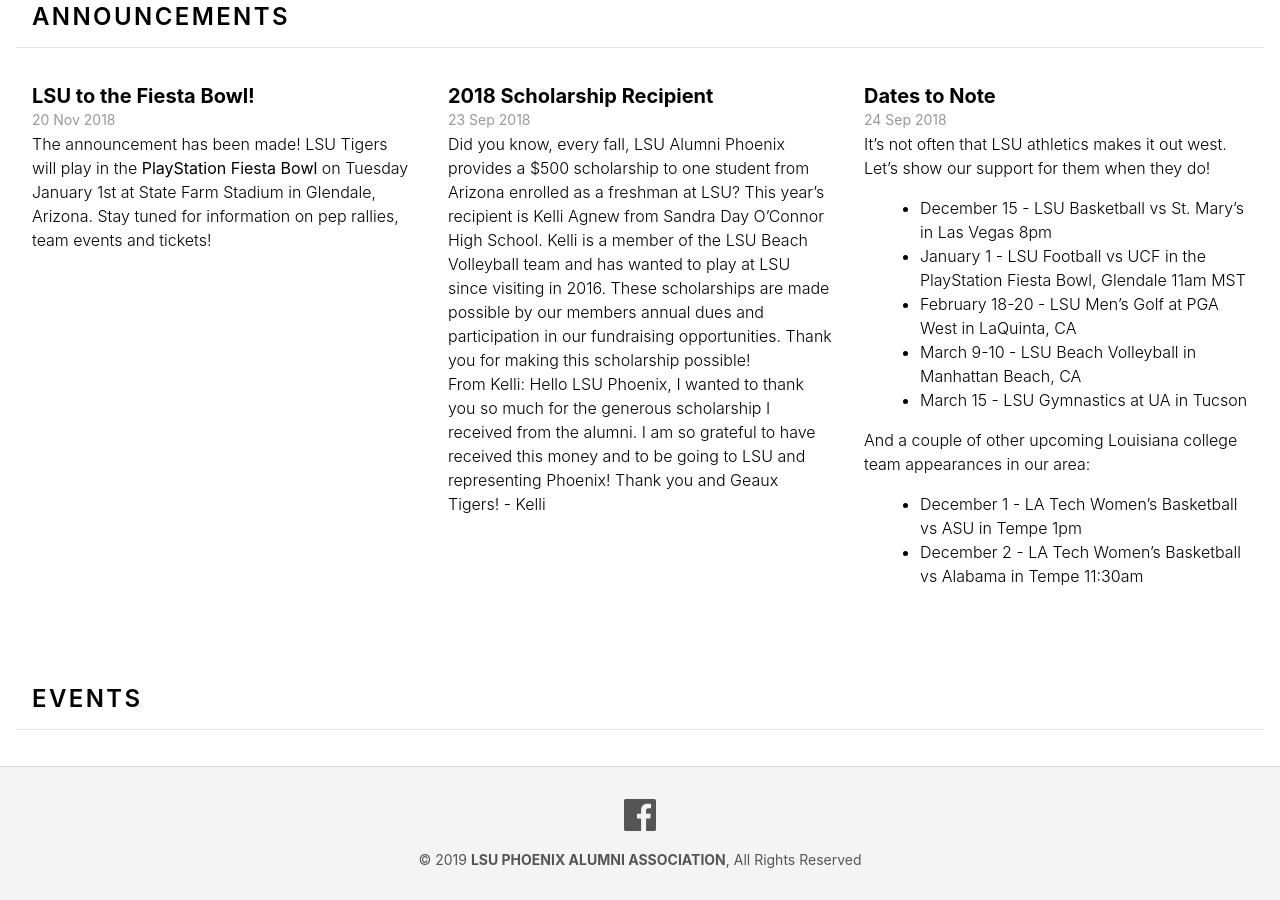
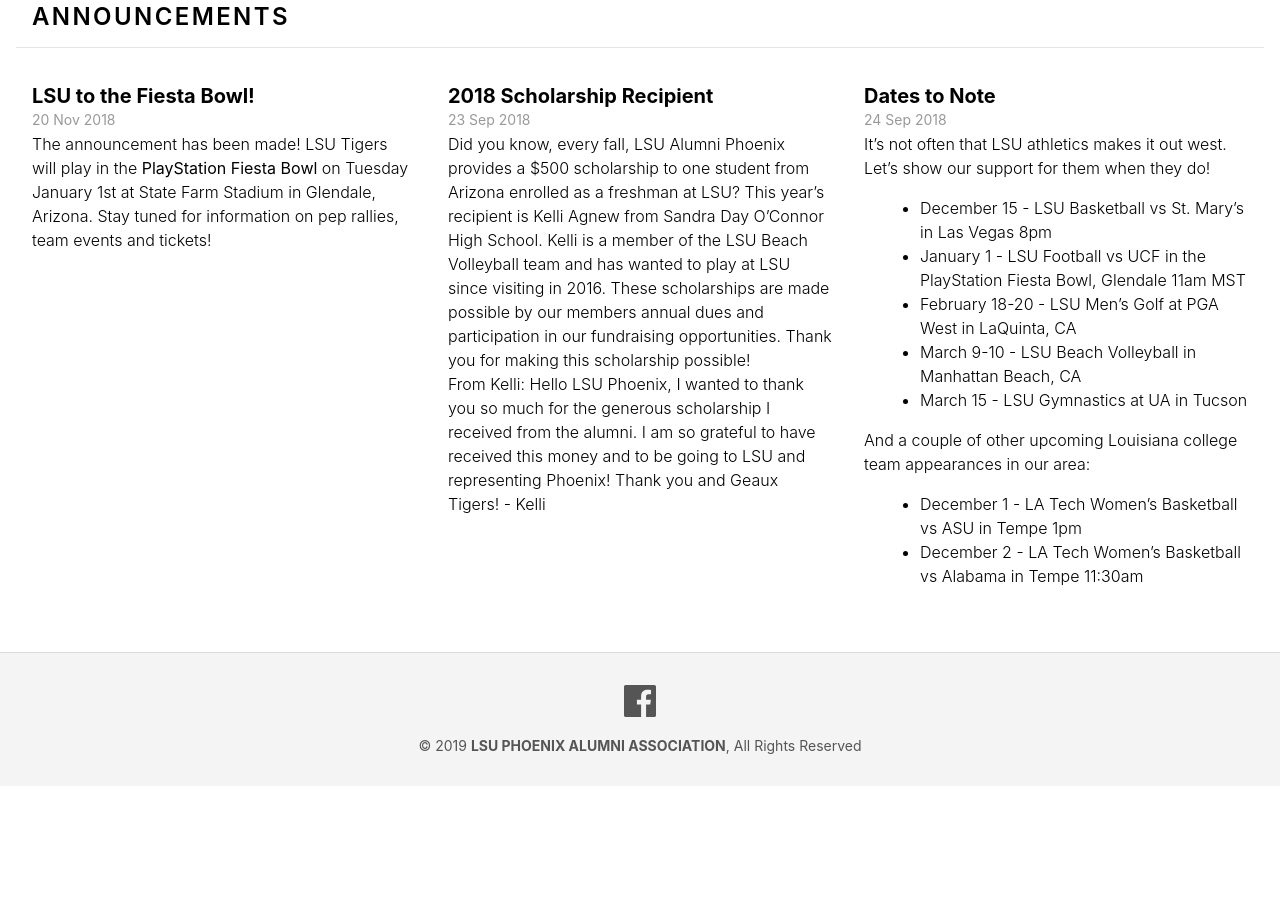
Before and after one commit to lsu-phoenix-alumni/lsu-phoenix-alumni.github.io, a Jekyll site: the page built from index.html, in a window 1280 px wide and 900 px high, scrolled down 873 px. Built offline with Jekyll 4.4.1, drawn with Linux system fonts in a browser that asks for light colours; after the commit the page ends 1659 px from its top, so only the background shows below that.

Commit message:
only render events if there are active events to show on homepage

```diff
--- a/_includes/events.html
+++ b/_includes/events.html
@@ -1,3 +1,4 @@
+{% if site.events.size > 0 %}
 <section class="pa3 mw9 center">
   <h2 class="f3 fw6 mt0 w-100 pa2 pa3-ns ttu tracked bb b--black-10">Events</h2>
 
@@ -15,3 +16,4 @@
   {% endfor %}
   </div>
 </section>
+{% endif %}
```
